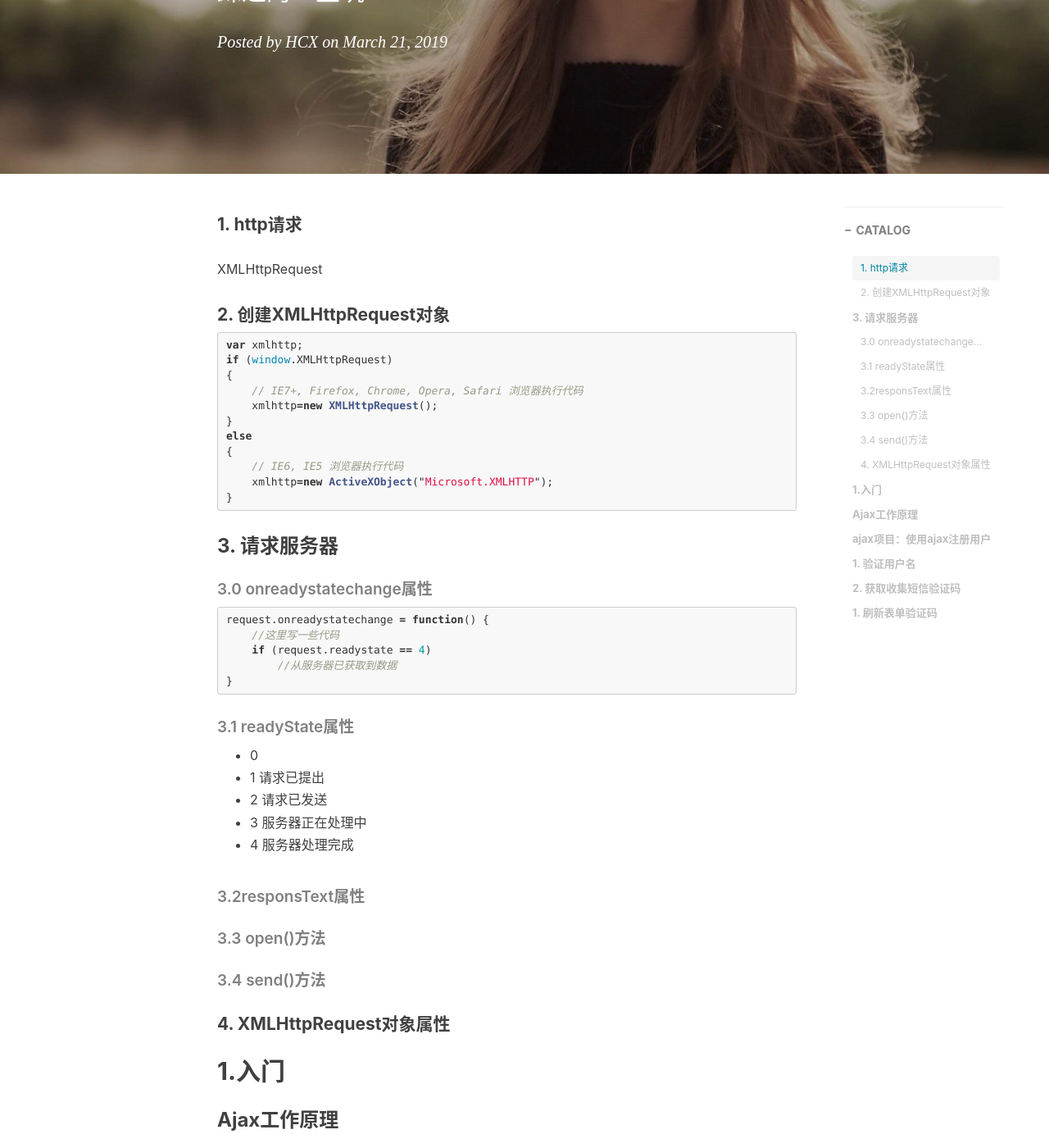
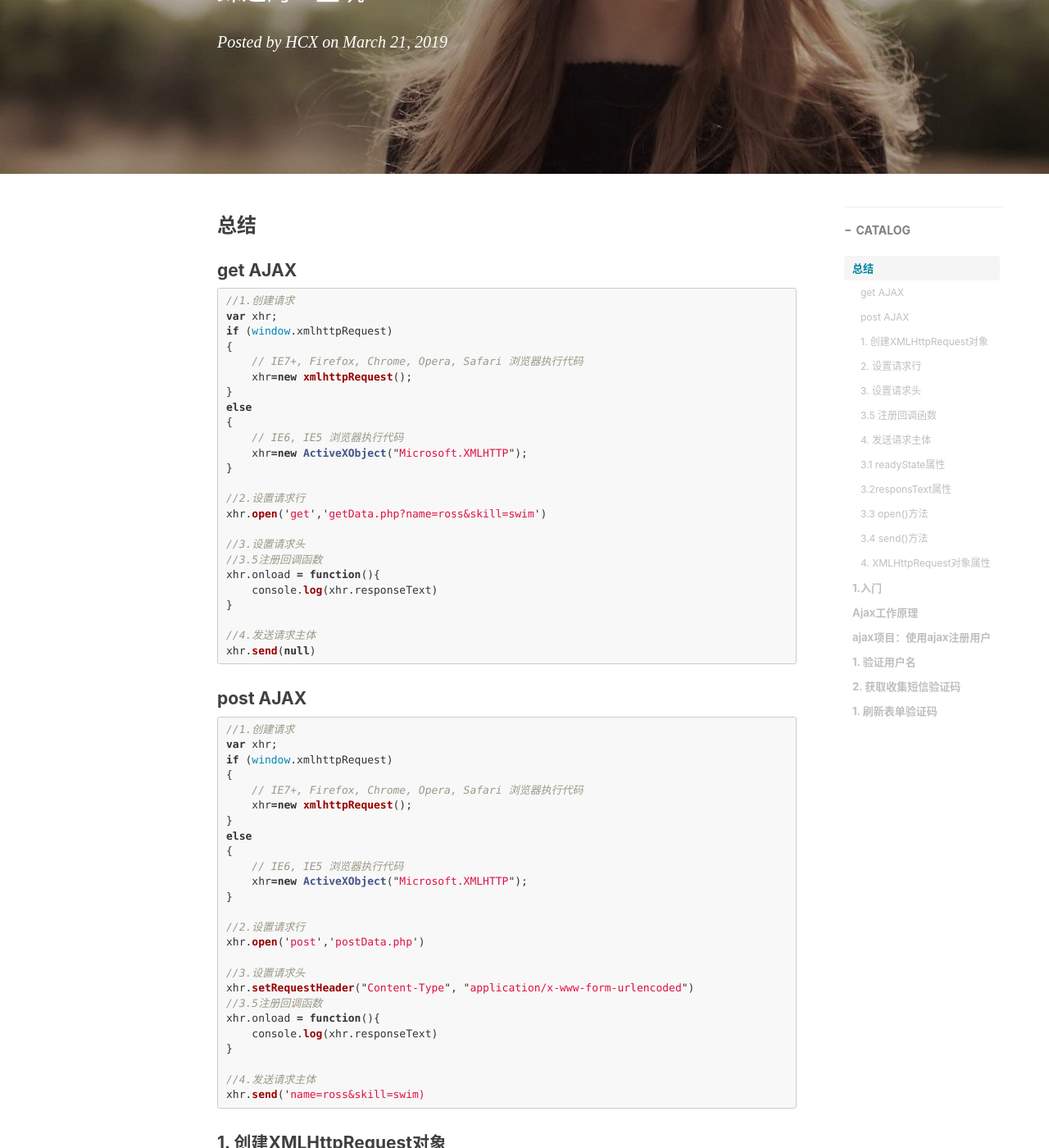
Before and after one commit to hechenxi/hechenxi.github.io, a Jekyll site: the page built from _posts/2019-03-21-AJAX.md, in a window 1280 px wide and 1400 px high, scrolled down 311 px. Shown: the whole window at 82% size. Built offline with Jekyll 4.4.1, drawn with Linux system fonts in a browser that asks for light colours; nearby versions of some CDN libraries; comment, search, counter and statistics services are not loaded; some of the changed text lies outside the part shown.

Commit message:
2019-04-22-2

````diff
--- a/_posts/2019-03-21-AJAX.md
+++ b/_posts/2019-03-21-AJAX.md
@@ -10,32 +10,93 @@ tags:
     - AJAX
     - PHP
 ---
+### 总结
 
-
-
-#### 1. http请求
-
-XMLHttpRequest
-
-#### 2. 创建XMLHttpRequest对象
-
-```javascript
-var xmlhttp;
-if (window.XMLHttpRequest)
+#### get AJAX
+```js
+//1.创建请求
+var xhr;
+if (window.xmlhttpRequest)
 {
     //  IE7+, Firefox, Chrome, Opera, Safari 浏览器执行代码
-    xmlhttp=new XMLHttpRequest();
+    xhr=new xmlhttpRequest();
 }
 else
 {
     // IE6, IE5 浏览器执行代码
-    xmlhttp=new ActiveXObject("Microsoft.XMLHTTP");
+    xhr=new ActiveXObject("Microsoft.XMLHTTP");
+}
+
+//2.设置请求行
+xhr.open('get','getData.php?name=ross&skill=swim')
+
+//3.设置请求头
+//3.5注册回调函数
+xhr.onload = function(){
+    console.log(xhr.responseText)
+}
+
+//4.发送请求主体
+xhr.send(null)
+```
+#### post AJAX
+```js
+//1.创建请求
+var xhr;
+if (window.xmlhttpRequest)
+{
+    //  IE7+, Firefox, Chrome, Opera, Safari 浏览器执行代码
+    xhr=new xmlhttpRequest();
+}
+else
+{
+    // IE6, IE5 浏览器执行代码
+    xhr=new ActiveXObject("Microsoft.XMLHTTP");
+}
+
+//2.设置请求行
+xhr.open('post','postData.php')
+
+//3.设置请求头
+xhr.setRequestHeader("Content-Type", "application/x-www-form-urlencoded")
+//3.5注册回调函数
+xhr.onload = function(){
+    console.log(xhr.responseText)
+}
+
+//4.发送请求主体
+xhr.send('name=ross&skill=swim)
+```
+#### 1. 创建XMLHttpRequest对象
+
+```javascript
+var xhr;
+if (window.xmlhttpRequest)
+{
+    //  IE7+, Firefox, Chrome, Opera, Safari 浏览器执行代码
+    xhr=new xmlhttpRequest();
+}
+else
+{
+    // IE6, IE5 浏览器执行代码
+    xhr=new ActiveXObject("Microsoft.XMLHTTP");
 }
 ```
-
-### 3. 请求服务器
-
-##### 3.0 onreadystatechange属性
+#### 2. 设置请求行
+```js
+xht.open('get','getData.php?name=ross&skill=swim')
+```
+#### 3. 设置请求头
+##### 3.5 注册回调函数
+```js
+xhr.onload = function(){
+    console.log(xhr.responseText)
+}
+```
+#### 4. 发送请求主体
+```js
+xhr.send(null)
+```
 
 ```javascript
 request.onreadystatechange = function() {
````
